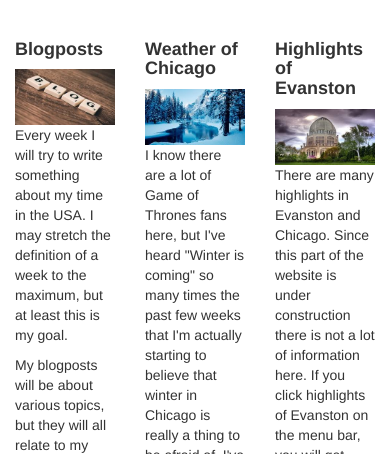
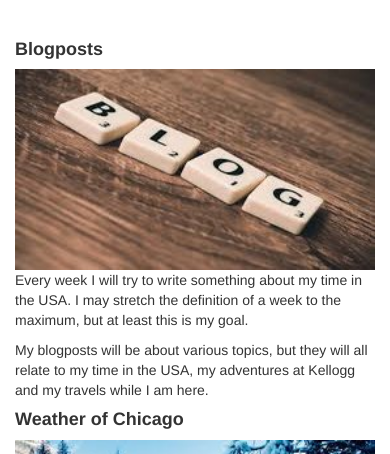
Before and after one commit to hiddemulder/hiddemulder.github.io, a plain HTML site: page index.html in a window 390 px wide. Shown: the part 390-844 px from the top of the page. Drawn offline with nearby package versions, Linux system fonts and the light colour scheme.

Commit message:
commitement

```diff
--- a/index.html
+++ b/index.html
@@ -49,27 +49,29 @@
     <div class="jumbotron">
       <h1>Hidde's travel blog</h1>
       <h2>Come and experience my time in Evanston with me</h2>
-      <h3><a href="#" class="btn btn-primary">Check out my latest blogpost</a></h3>
+      <h3><a href="week3.html" class="btn btn-primary">Check out my latest blogpost</a></h3>
     </div>
     <div class="row">
-      <div class="col-xs-4">
+      <div class="col-sm-4">
         <h4>Blogposts</h4>
         <img src="images/blog.jpg" width=100%>
         <p>Every week I will try to write something about my time in the USA. I may stretch the definition of a week to the maximum, but at least this is my goal.</p>
         <p>My blogposts will be about various topics, but they will all relate to my time in the USA, my adventures at Kellogg and my travels while I am here.</p>
       </div>
-      <div class="col-xs-4">
+      <div class="col-sm-4">
         <h4>Weather of Chicago</h4>
         <img src="images/winter.jpg" width=100%>
         <p>I know there are a lot of Game of Thrones fans here, but I've heard "Winter is coming" so many times the past few weeks that I'm actually starting to believe that winter in Chicago is really a thing to be afraid of. I've always liked winter and extreme weather, so I'm both looking forward to it and a little scared.</p>
         <p>All in all, I think the weather here is enough of a hot topic that it deserves its own section on this website.</p>
       </div>
-      <div class="col-xs-4">
+      <div class="col-sm-4">
         <h4>Highlights of Evanston</h4>
         <img src="images/temple.jpg" width=100%>
         <p>There are many highlights in Evanston and Chicago. Since this part of the website is under construction there is not a lot of information here. If you click highlights of Evanston on the menu bar, you will get some nice tips for restaurants. One other nice thing to see is the Bahai temple</p>
       </div>
     </div>
   </div>
+
+
 </body>
 </html>
--- a/style.css
+++ b/style.css
@@ -24,3 +24,6 @@ body{
 a{
   font-weight:bold;
 }
+.blackbackground{
+  background-color:#abcdef;
+}
```
